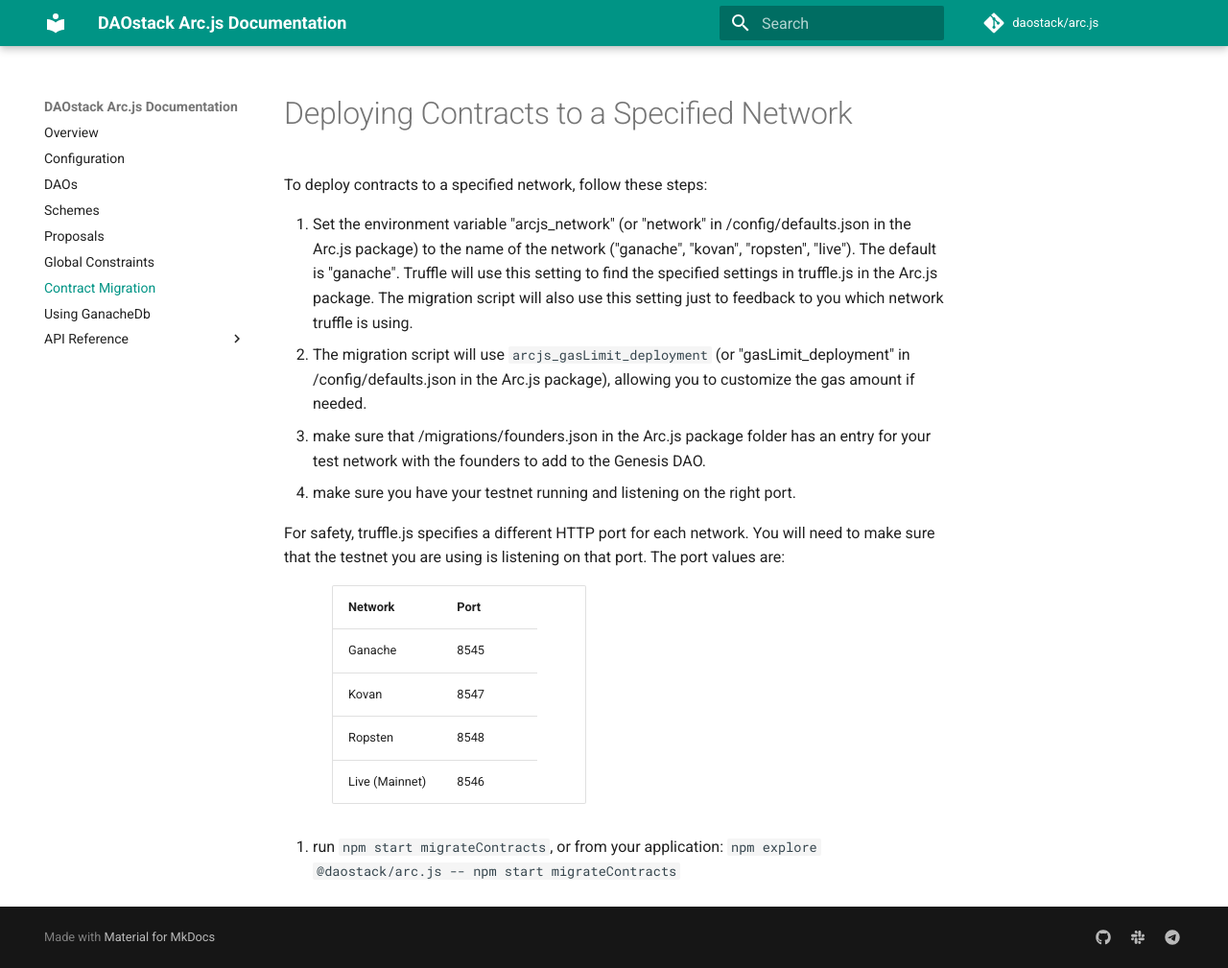
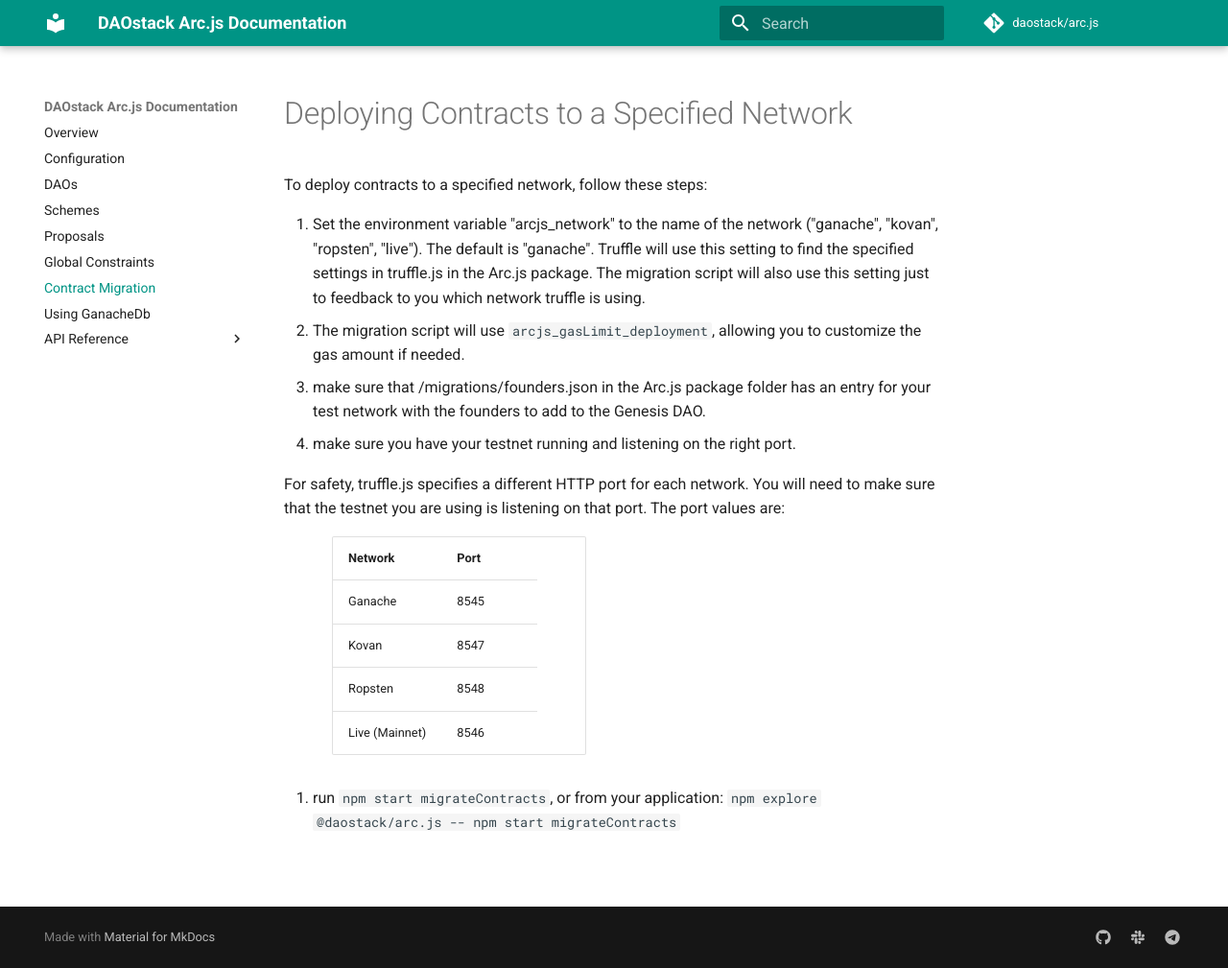
Before and after one commit to daostack/arc.js_legacy, an MkDocs documentation site: the page built from docs/Migration.md, in a window 1280 px wide and 1009 px high. Shown: the whole window at 96% size. Built offline with MkDocs 1.6.1 and Material for MkDocs 9.7.7, drawn with Linux system fonts in a browser that asks for light colours; comment, search, counter and statistics services are not loaded; old or Windows-style settings are respelled for this version of MkDocs.

```diff
--- a/.travis.yml
+++ b/.travis.yml
@@ -17,6 +17,7 @@ install:
   - npm install
   - nohup npm start test.ganache.run &
   - npm start migrateContracts.fetchFromArc
+  - npm start build
   - npm start migrateContracts
 
 script:
--- a/docs/Migration.md
+++ b/docs/Migration.md
@@ -2,8 +2,8 @@
 
 To deploy contracts to a specified network, follow these steps:
 
-1. Set the environment variable "arcjs_network" (or "network" in /config/defaults.json in the Arc.js package) to the name of the network ("ganache", "kovan", "ropsten", "live"). The default is "ganache".  Truffle will use this setting to find the specified settings in truffle.js in the Arc.js package.  The migration script will also use this setting just to feedback to you which network truffle is using.
-2. The migration script will use `arcjs_gasLimit_deployment` (or "gasLimit_deployment" in /config/defaults.json in the Arc.js package), allowing you to customize the gas amount if needed.
+1. Set the environment variable "arcjs_network" to the name of the network ("ganache", "kovan", "ropsten", "live"). The default is "ganache".  Truffle will use this setting to find the specified settings in truffle.js in the Arc.js package.  The migration script will also use this setting just to feedback to you which network truffle is using.
+2. The migration script will use `arcjs_gasLimit_deployment`, allowing you to customize the gas amount if needed.
 3. make sure that /migrations/founders.json in the Arc.js package folder has an entry for your test network with the founders to add to the Genesis DAO.
 4. make sure you have your testnet running and listening on the right port.
 
```
Also changed, not shown: package-scripts.js (+15 -9 lines), package.json (+4 -14 lines), 3 other files.
